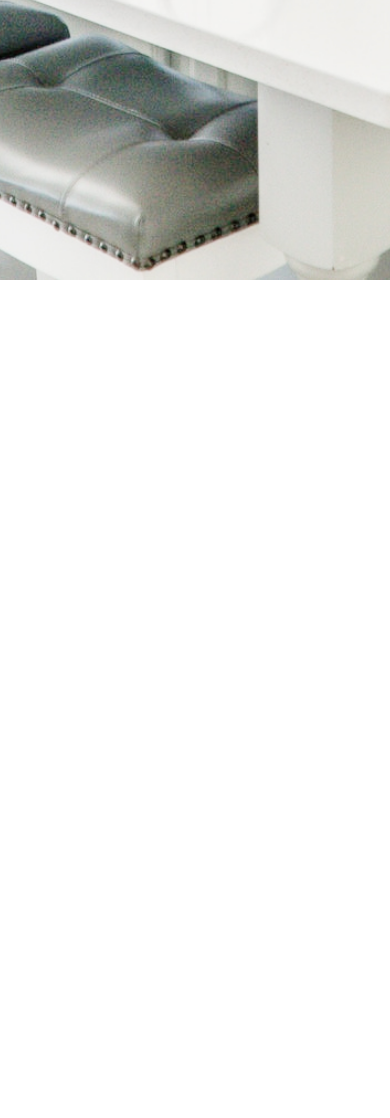
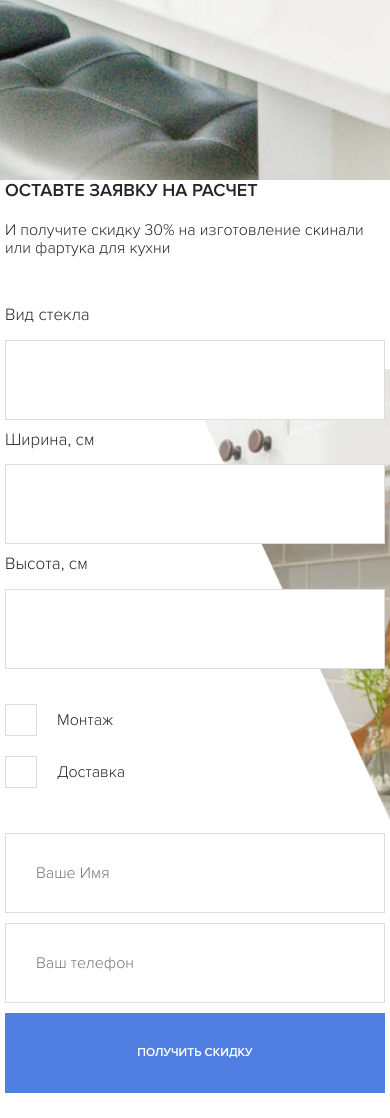
Before and after one commit to orivit72/skinali, a plain HTML site: page index.html in a window 390 px wide. Shown: the part 562-1680 px from the top of the page. Before the commit the page ends 844 px from the top, so only its background shows below. Drawn offline with Linux system fonts and the light colour scheme; a script that the page names is missing.

Commit message:
вторая секция с адаптивом

```diff
--- a/index.html
+++ b/index.html
@@ -72,6 +72,61 @@
 		<!-- /.hero -->
 	</header>
 	<!-- /.header -->
+	<main>
+		<section class="offer bg-secondary">
+			<div class="container">
+				<div class="offer__block offer-block">
+					<h2 class="offer__title">
+						Оставте заявку на расчет
+					</h2>
+					<span class="offer__subtitle">
+						И получите скидку 30% на изготовление скинали или фартука для кухни
+					</span>
+					<form class="form offer__form">
+						<div class="form__row">
+							<div class="form__group">
+								<label for="" class="form__label">Вид стекла</label>
+								<input type="text" class="input form__input">
+							</div>
+							<div class="form__group">
+								<label for="" class="form__label">Ширина, см</label>
+								<input type="text" class="input form__input">
+							</div>
+							<div class="form__group">
+								<label for="" class="form__label">Высота, см</label>
+								<input type="text" class="input form__input">
+							</div>
+						</div>
+						<div class="form__row">
+							<div class="form__checkbox">
+								<input class="checkbox" type="checkbox" id="m">
+								<label class="checkbox-label" for="m">Монтаж</label>
+							</div>
+							<div class="form__checkbox">
+								<input class="checkbox" type="checkbox" id="d">
+								<label class="checkbox-label" for="d">Доставка</label>
+							</div>
+						</div>
+						<div class="form__row">
+							<div class="form__group">
+								<input class="input form__input" type="text" placeholder="Ваше Имя">
+							</div>
+							<div class="form__group">
+								<input class="input form__input" type="tel" placeholder="Ваш телефон">
+							</div>
+							<div class="form__group">
+								<input type="submit" class="button form__button" value="Получить скидку">
+							</div>
+						</div>
+					</form>
+					<!-- /.form offer__form -->
+				</div>
+			</div>
+		</section>
+	</main>
+
+
+
 	<!-- spikmi -->
 	<script type="text/javascript" src="https://spikmi.com/Widget?Id=569"></script>
 </body>
--- a/sass/_colors.sass
+++ b/sass/_colors.sass
@@ -1,3 +1,4 @@
 $text-color: #262626
 $text-light: #7b7b7b
 $accent: #507fe1
+$bg-secondary: #f1f1f1
--- a/sass/_grid.sass
+++ b/sass/_grid.sass
@@ -13,3 +13,11 @@
 	.container
 		max-width: 100%
 		padding: 0 15px
+	.input
+		margin-bottom: 10px
+@media	(max-width: 375px)
+	.container
+		width: 100%
+		padding: 0 5px
+	.form
+		width: 100%
--- a/sass/_interface.sass
+++ b/sass/_interface.sass
@@ -17,6 +17,32 @@ body
 	border: none
 	background: $accent
 	+bold
+.bg-secondary
+	background: $bg-secondary
+h2
+	margin: 0
+.input
+	height: 80px
+	padding-left: 30px
+	border: 1px solid #ddd
+
+input[type="checkbox"]
+	display: none
+	&:checked + label:before
+		background: $accent
+.checkbox
+	&-label
+		display: flex
+		align-items: center
+		margin-right: 42px
+		margin-bottom: 20px
+		&:before
+			content: ''
+			width: 30px
+			height: 30px
+			border: 1px solid #ddd
+			margin-right: 20px
+			cursor: pointer
 
 @media	(max-width: 576px)
 	.button-o
--- /dev/null
+++ b/sass/blocks/_offer.sass
@@ -0,0 +1,86 @@
+.offer
+	padding: 120px 0
+	position: relative
+	height: 700px
+	&-block
+		position: absolute
+		top: -100px
+		left: 50%
+		transform: translateX(-50%)
+		margin: 0 auto
+		width: 1170px
+		background: #fff url('../image/form-bg.png') no-repeat center right
+		background-size: contain
+		padding: 80px
+		box-shadow: 0 15px 25px #ccc
+	&__title
+		font-size: 25px
+		text-transform: uppercase
+		+bold
+		margin-bottom: 20px
+	&__subtitle
+		display: block
+		font-size: 21px
+		margin-bottom: 48px
+.form
+	&__row
+		display: flex
+		align-items: center
+		max-width: 900px
+		margin-bottom: 25px
+		&:last-child
+			margin-bottom: none
+	&__label
+		display: block
+		font-size: 17px
+		margin-bottom: 15px
+	&__group
+		flex-basis: 33.33%
+	&__input
+		width: 100%
+		border-right-width: 0
+		&:last-child
+			border-right-width: 1px
+	&__button
+		height: 80px
+		width: 100%
+		cursor: pointer
+
+@media	(max-width: 1199px)
+	.offer
+		&-block
+			width: 960px
+
+@media	(max-width: 1024px)
+	.offer
+		&-block
+			width: 860px
+			margin: 0 auto
+@media	(max-width: 768px)
+	.offer
+		&-block
+			width: 100%
+			padding: 0 5px
+			background: #fff url('../image/form-bg.png') no-repeat center right -180px
+			background-size: contain
+		&__title
+			font-size: 18px
+		&__subtitle
+			font-size: 16px
+		.form
+			&__row
+				flex-direction: column
+			&__group
+				width: 100%
+	.form
+		&__checkbox
+			justify-content: flex-start
+			width: 100%
+			&-label
+				width: 100%
+				align-items: center
+@media	(max-width: 375px)
+	.offer
+		&__block
+			width: 100%
+			padding: 0 5px
--- a/sass/style.sass
+++ b/sass/style.sass
@@ -4,3 +4,4 @@
 @import 'interface'
 @import 'blocks/navbar'
 @import 'blocks/hero'
+@import 'blocks/offer'
```
Also changed, not shown: css/style.css, image/form-bg.png (added), 1 other file.
